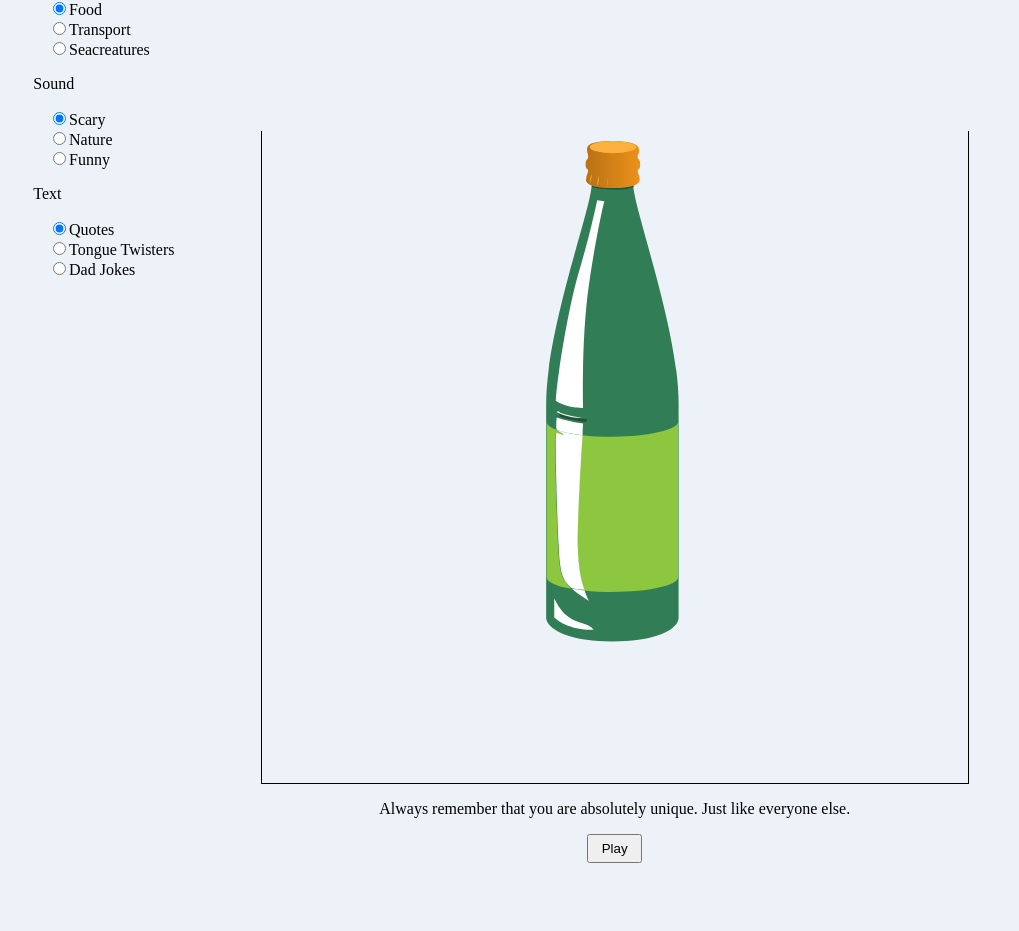
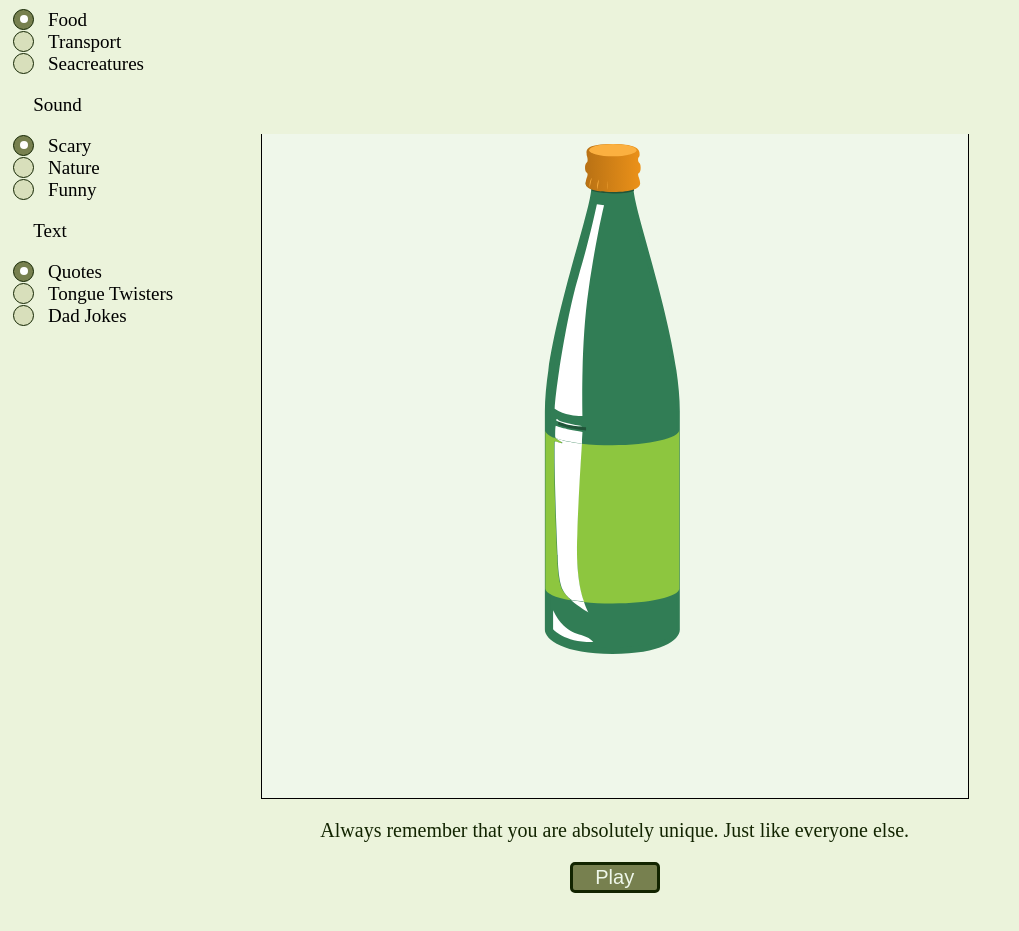
Before and after one commit to IT2810/it2810-webutvikling-h18-prosjekt-2-gruppe--05, a React (Create React App) app: page / in a window 1280 px wide. Shown: the part 139-1070 px from the top of the page, without its empty margins (0-1019 px from the left). Built offline with nearby package versions, Linux system fonts and the light colour scheme.

Commit message:
Has created a color palette and styled the radio buttons and the other components

```diff
--- a/src/App.css
+++ b/src/App.css
@@ -1,9 +1,9 @@
 body{
-  background-color: #edf2f8;
+  background-color: #ebf3db;
 }
 
 .App {
-  background-color: #edf2f8;
+  background-color: #ebf3db;
   display: grid;
   grid-template-columns: 20% 80%;
   grid-template-rows: auto 20% auto;
@@ -15,6 +15,7 @@ body{
 
 #pageHeader {
   grid-area: header;
+  color: #122400;
 }
 
 .CategoryName {
@@ -22,6 +23,7 @@ body{
  border-top: 0px;
  padding: 10px;
  height: 80%;
+ background-color: #eff7ea;
 }
 
 .svgPicture {
@@ -31,6 +33,8 @@ body{
 
 .text {
   text-align: center;
+  color: #122400;
+  font-size: 20px;
 }
 
 
@@ -40,13 +44,6 @@ body{
   width: 70%;
 }
 
-.Categories {
-  grid-area: menu;
-  width: 100%;
-  float: none;
-  right: 35%;
-  background-color: #edf2f8;
-}
 
 .Categories ul {
     list-style-type: none;
@@ -57,15 +54,85 @@ body{
     margin-left: 10%;
   }
 
+  .Categories {
+    grid-area: menu;
+    width: 100%;
+    float: none;
+    right: 35%;
+    background-color: #ebf3db;
+    cursor: pointer;
+    font-size: 19px;
+    -webkit-user-select: none;
+    -moz-user-select: none;
+    -ms-user-select: none;
+    user-select: none;
+  }
+
+  /* Hide the browser's default radio button */
+  .Categories input {
+      position: absolute;
+      opacity: 0;
+      cursor: pointer;
+  }
+
+  /* Create a custom radio button */
+  .checkmark {
+      position: absolute;
+      left: 1%;
+      height: 19px;
+      width: 19px;
+      background-color: #d8dfbb;
+      border-radius: 50%;
+      border-style: solid; color: #122400;
+      border-width: 1px;
+  }
+
+  /* On mouse-over, add a grey background color */
+  .Categories input ~ .checkmark:hover {
+      background-color: #eff7ea;
+  }
+
+  /* When the radio button is checked, add a blue background */
+  .Categories input:checked ~ .checkmark {
+      background-color: #77804f;
+  }
+
+  /* Create the indicator (the dot/circle - hidden when not checked) */
+  .checkmark:after {
+      content: "";
+      position: absolute;
+      display: none;
+  }
+
+  /* Show the indicator (dot/circle) when checked */
+  .Categories input:checked ~ .checkmark:after {
+      display: block;
+  }
+
+  /* Style the indicator (dot/circle) */
+  .Categories .checkmark:after {
+   	top: 5px;
+  	left: 6px;
+  	width: 8px;
+  	height: 8px;
+  	border-radius: 50%;
+  	background: white;
+  }
+
 
 /* Audio Player */
 .AudioPlayer {
   text-align: center;
+
 }
 
 .AudioPlayer button {
-  width: 55px;
-  padding: 5px 10px;
+  width: 90px;
+  font-size: 20px;
+  background-color: #77804f;
+  border: solid #122400;
+  border-radius: 5px;
+  color: #eff7ea;
 }
 
 /* Header */
@@ -80,7 +147,7 @@ body{
 	margin: 0;
 	padding: 0;
 	border: 1px solid black;
-	background-color: #5b627e;
+	background-color: #77804f;
 }
 
 .Nav li {
@@ -97,6 +164,7 @@ body{
   text-decoration: none;
   margin-top: 0px;
   margin-bottom: 0px;
+  color: #122400;
 }
 
 /* Media queries */
@@ -154,7 +222,6 @@ body{
 
 @media (max-width: 764px) {
   .App {
-    background-color: #edf2f8;
     display: grid;
     grid-template-columns: 33% 67%;
     grid-template-rows: auto auto auto;
@@ -194,7 +261,7 @@ body{
       grid-area: menu;
       width: 100%;
       right: 35%;
-      background-color: #edf2f8;
+      background-color: #ebf3db;
     }
 }
 
@@ -205,7 +272,7 @@ body{
     display: flex;
     flex-direction: column;
     right: 35%;
-    background-color: #edf2f8;
+    background-color: #ebf3db;
   }
   }
 
@@ -215,7 +282,7 @@ body{
     width: 100%;
     display: flex;
     right: 35%;
-    background-color: #edf2f8;
+    background-color: #ebf3db;
   }
 }
 
--- a/src/components/Categories/RadioButtons.js
+++ b/src/components/Categories/RadioButtons.js
@@ -30,6 +30,7 @@ class RadioButtons extends Component {
             onClick={() => this.props.triggerParentUpdate(1)}
             />
             {this.props.option1}
+            <span class="checkmark"></span>
           </label>
         </li>
         <li>
@@ -40,6 +41,7 @@ class RadioButtons extends Component {
             onClick={() => this.props.triggerParentUpdate(2)}
             />
             {this.props.option2}
+            <span class="checkmark"></span>
           </label>
         </li>
         <li>
@@ -50,6 +52,7 @@ class RadioButtons extends Component {
             onClick={() => this.props.triggerParentUpdate(3)}
             />
             {this.props.option3}
+            <span class="checkmark"></span>
           </label>
         </li>
       </ul>
--- a/src/components/Header/Header.js
+++ b/src/components/Header/Header.js
@@ -14,7 +14,7 @@ class Header extends Component {
 
   render() {
     const activeStyle = {
-      backgroundColor: 'rgb(181, 185, 201)'
+      backgroundColor: 'rgb(216,223,187)'
     }
     return (
       <div className="Nav">
```
Also changed, not shown: src/components/Categories/Categories.js (line endings or trailing spaces).
